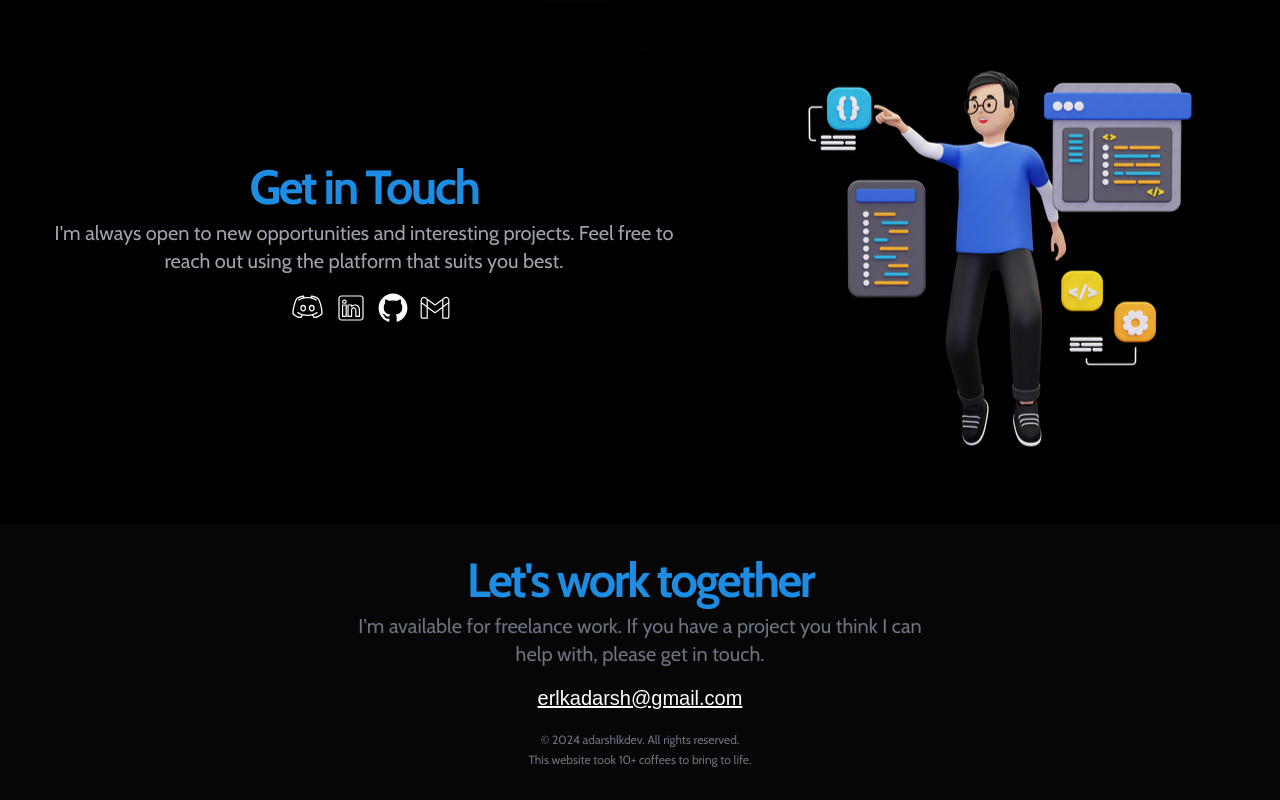
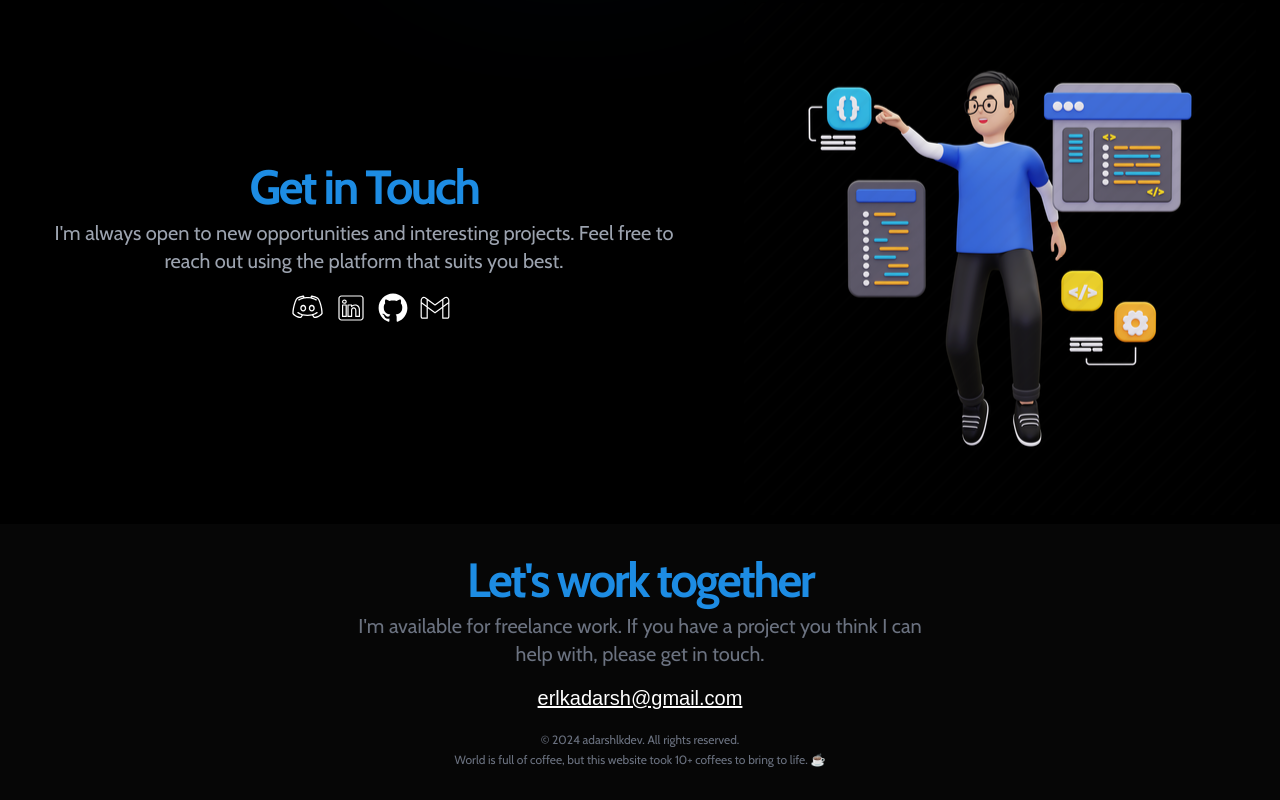
Before and after one commit to adarshlkdev/portfolio-adarshlkdev, a Next.js app: page / in a window 1280 px wide. Shown: the part 4125-4925 px from the top of the page. Built offline with nearby package versions, Linux system fonts and the light colour scheme; a web font is replaced by a local one.

Commit message:
Update tagline for it 🍵

```diff
--- a/src/components/footer.js
+++ b/src/components/footer.js
@@ -50,7 +50,8 @@ export default function Footer() {
             className="text-gray-500 dark:text-gray-400"
             alt="This website took 10+ coffees to bring to life."
           >
-            This website took 10+ coffees to bring to life.
+            World is full of coffee, but this website took 10+ coffees to bring
+            to life. ☕
           </p>
         </div>
       </div>
```
